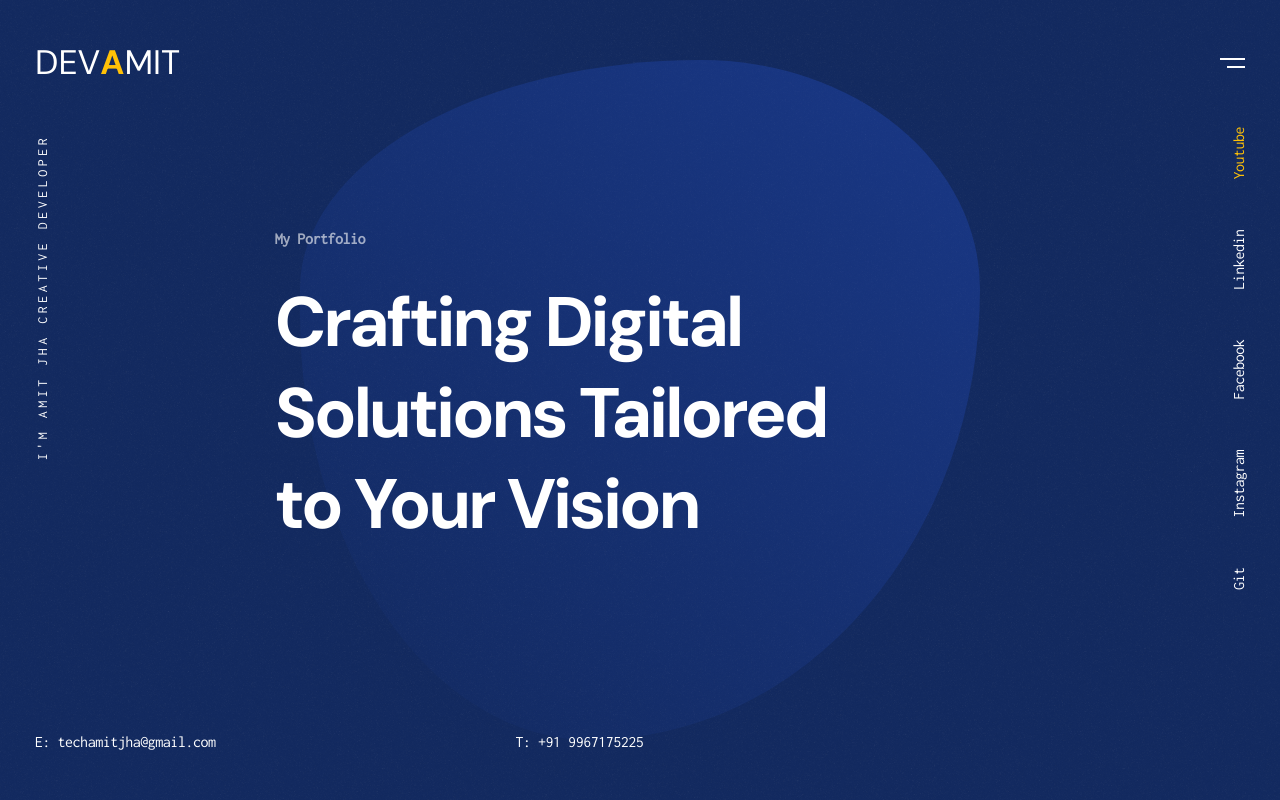
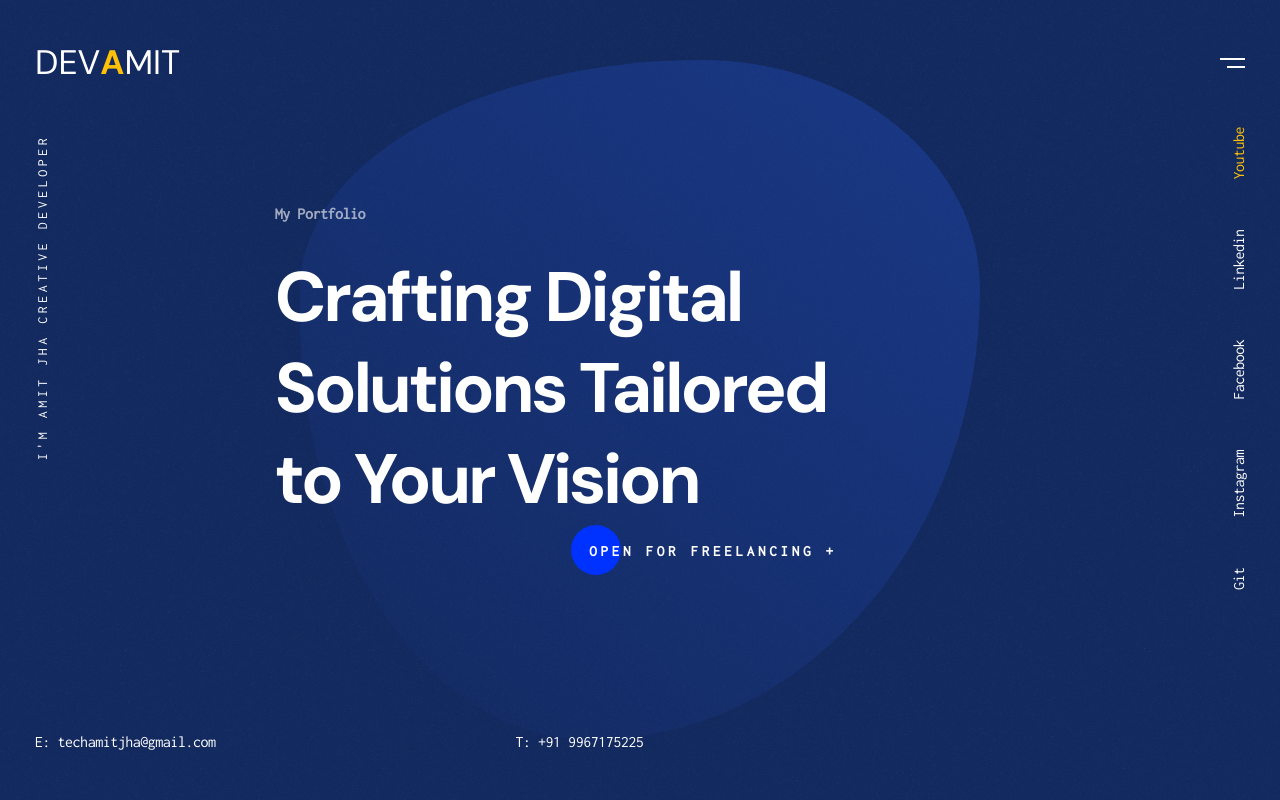
Before and after one commit to devamitjha/devamitjha, a React (Create React App) app: page / in a window 1280 px wide. Shown: the top 800 px of the page. Built offline with nearby package versions, Linux system fonts and the light colour scheme.

Commit message:
main page whatsapp cta added

```diff
--- a/src/components/header/Header.js
+++ b/src/components/header/Header.js
@@ -37,7 +37,7 @@ const Header = () => {
                 amount: .2
             }
         })
-        .from([".hero .heading_primary", ".hero .smoothScroll", ".hero .box"], {
+        .from([".hero .heading_primary", ".hero .smoothScroll", ".cta.primary", ".hero .box"], {
             delay: -0.8,
             x: -80,
             opacity: 0,
--- a/src/components/hero/Hero.js
+++ b/src/components/hero/Hero.js
@@ -26,6 +26,9 @@ const Hero = () => {
                         <h2 className="heading_primary">
                             <span>Crafting Digital Solutions Tailored to Your Vision</span>
                         </h2>
+                        <div className="cta primary">
+                            <Link to="https://api.whatsapp.com/send?phone=9967175225&text=Get in Touch for Freelancing Opportunities" target="_blank">Open for Freelancing <span>+</span></Link>
+                        </div>
                     </div>
                 </div>
                 <div className="bio left">
--- a/src/components/hero/Hero.scss
+++ b/src/components/hero/Hero.scss
@@ -99,7 +99,10 @@
         position:relative;
         align-items: flex-start;
         padding-left:16vw;
-        padding-top:18vw;
+        padding-top:16vw;
+        @media(max-width:1024px){
+            padding-top:20vw;
+        }
         @media(max-width:820px){
             padding:0;
         }
@@ -130,7 +133,45 @@
                     margin-bottom:30px;
                     color:#FFFFFF99;
                 }
-              }
+                .cta{
+                    &.primary{
+                        position: relative;
+                        text-align: right;
+                        a{
+                            cursor:pointer;
+                            display: inline-block;
+                            position: relative;
+                            padding: 18px;
+                            font-weight: 600;
+                            @extend .subtitle;
+                            text-transform: uppercase;
+                            color: $white;
+                            transition: all .5s ease;
+                            text-decoration: none;
+                            &:before{
+                                content: '';
+                                width: 50px;
+                                height: 50px;
+                                background: $primary_color;
+                                border-radius: 50%;
+                                top:0;
+                                left: 0;
+                                position: absolute;
+                                z-index: -1;
+                                transition: all .5s ease;
+                            }
+                            &:hover{
+                                color:$white;
+                                &:before {
+                                    left: 0;
+                                    width: 100%;
+                                    border-radius: 30px;
+                                }
+                            }
+                        }
+                    }
+                }
+            }
           }
           .bio,
           .social{
```
